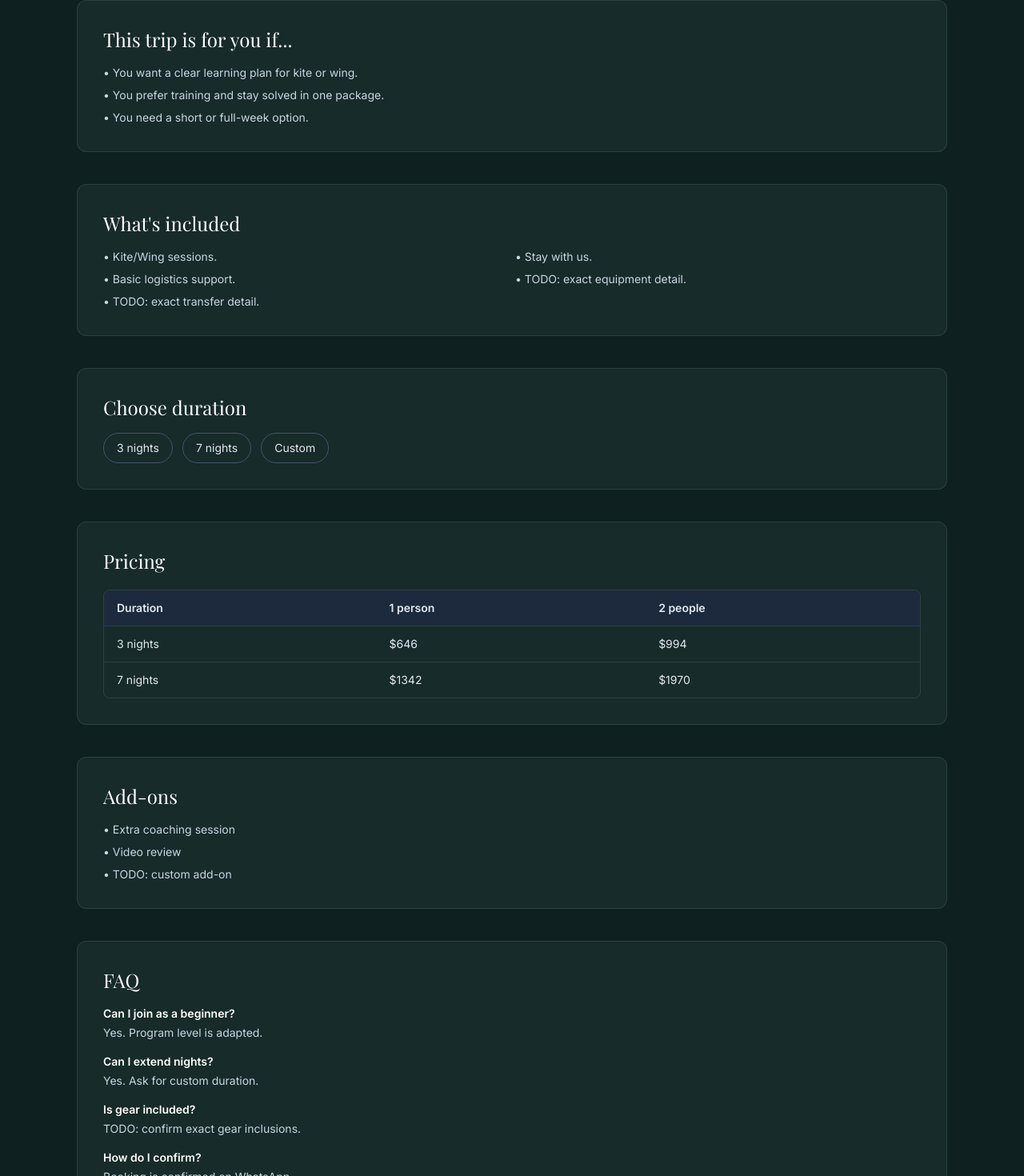
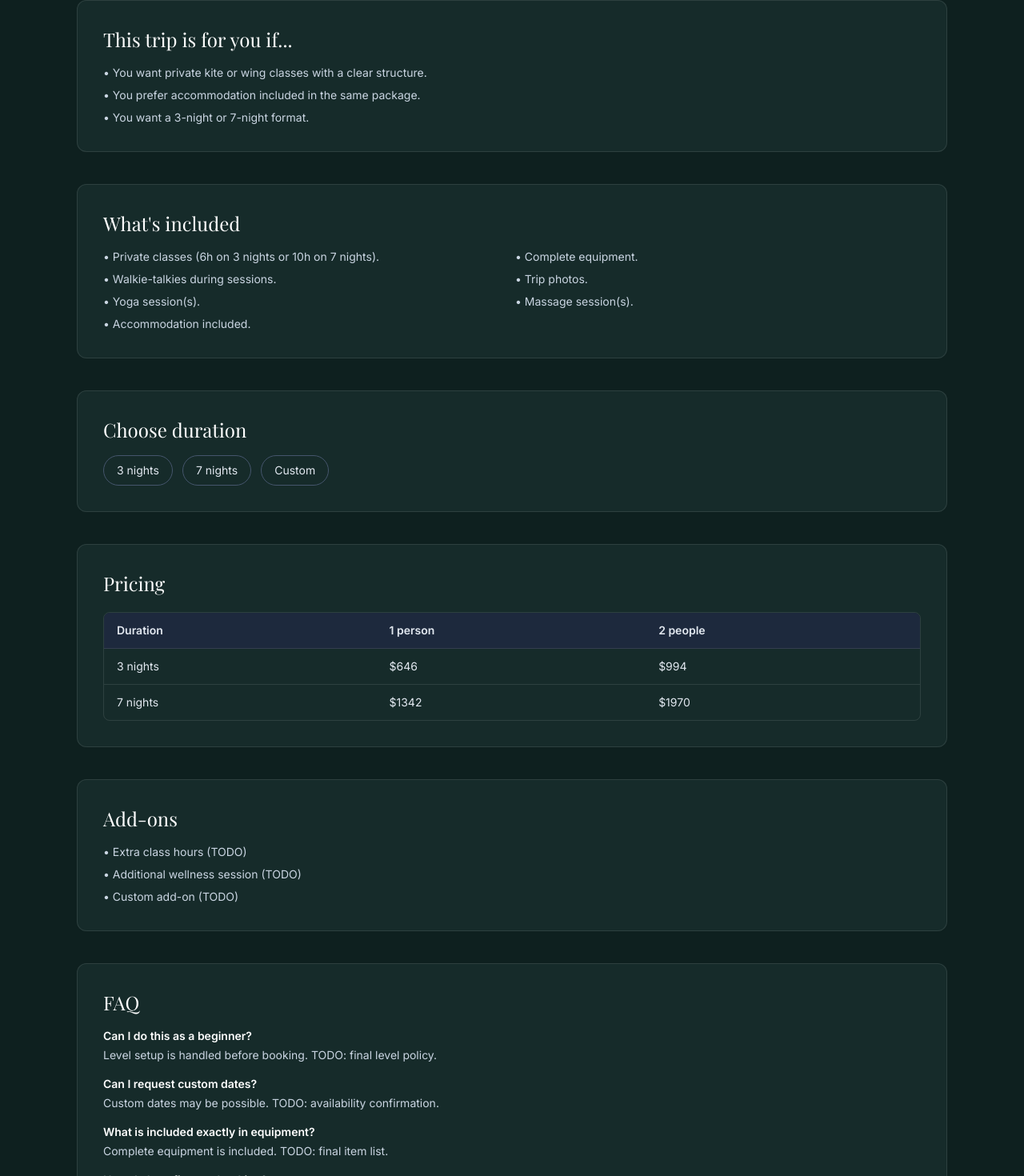
Before and after one commit to mancorakitesurf/mancorakiteclub, a React (Vite) app in the folder client/: page /trips/first-fly in a window 1280 px wide. Shown: the part 576-2046 px from the top of the page at 80% size. Built offline with nearby package versions, Linux system fonts and the light colour scheme; a web font is replaced by a local one.

Commit message:
Añadir framer-motion como dependencia y actualizar mensajes de WhatsApp en las páginas de viajes y contacto. Eliminar componente FloatingWhatsApp y refactorizar la lógica de WhatsApp en un nuevo archivo de utilidades.

```diff
--- a/client/package.json
+++ b/client/package.json
@@ -10,6 +10,7 @@
     "preview": "vite preview"
   },
   "dependencies": {
+    "framer-motion": "^12.34.3",
     "react": "^19.2.0",
     "react-dom": "^19.2.0",
     "react-icons": "^5.5.0",
--- a/client/src/content/trips.js
+++ b/client/src/content/trips.js
@@ -9,30 +9,33 @@ export const trips = [
     summary: 'Entry package focused on progression with stay included.',
     heroImage,
     heroAlt: 'First Fly trip',
-    whatsappMessage: 'Hi, I want to book FIRST FLY.',
+    whatsappMessage:
+      'Hi! I’m interested in the FIRST FLY trip (with accommodation).\nDates: ...\nDuration: 3 or 7 nights (or Custom)\nPeople: 1 or 2\nLevel: ...\nMy name is ...',
     forYouIf: [
-      'You want a clear learning plan for kite or wing.',
-      'You prefer training and stay solved in one package.',
-      'You need a short or full-week option.',
+      'You want private kite or wing classes with a clear structure.',
+      'You prefer accommodation included in the same package.',
+      'You want a 3-night or 7-night format.',
     ],
     includes: [
-      'Kite/Wing sessions.',
-      'Stay with us.',
-      'Basic logistics support.',
-      'TODO: exact equipment detail.',
-      'TODO: exact transfer detail.',
+      'Private classes (6h on 3 nights or 10h on 7 nights).',
+      'Complete equipment.',
+      'Walkie-talkies during sessions.',
+      'Trip photos.',
+      'Yoga session(s).',
+      'Massage session(s).',
+      'Accommodation included.',
     ],
     durations: ['3 nights', '7 nights', 'Custom'],
     pricing: {
       onePerson: { threeNights: 646, sevenNights: 1342 },
       twoPeople: { threeNights: 994, sevenNights: 1970 },
     },
-    addOns: ['Extra coaching session', 'Video review', 'TODO: custom add-on'],
+    addOns: ['Extra class hours (TODO)', 'Additional wellness session (TODO)', 'Custom add-on (TODO)'],
     faq: [
-      { question: 'Can I join as a beginner?', answer: 'Yes. Program level is adapted.' },
-      { question: 'Can I extend nights?', answer: 'Yes. Ask for custom duration.' },
-      { question: 'Is gear included?', answer: 'TODO: confirm exact gear inclusions.' },
-      { question: 'How do I confirm?', answer: 'Booking is confirmed on WhatsApp.' },
+      { question: 'Can I do this as a beginner?', answer: 'Level setup is handled before booking. TODO: final level policy.' },
+      { question: 'Can I request custom dates?', answer: 'Custom dates may be possible. TODO: availability confirmation.' },
+      { question: 'What is included exactly in equipment?', answer: 'Complete equipment is included. TODO: final item list.' },
+      { question: 'How do I confirm my booking?', answer: 'Booking is handled via WhatsApp. TODO: deposit/payment steps.' },
     ],
   },
   {
@@ -43,30 +46,33 @@ export const trips = [
     summary: 'Surf and kite mix with accommodation included.',
     heroImage,
     heroAlt: 'Olas y Viento trip',
-    whatsappMessage: 'Hi, I want to book OLAS & VIENTO.',
+    whatsappMessage:
+      'Hi! I’m interested in the OLAS & VIENTO trip (with accommodation).\nDates: ...\nDuration: 3 or 7 nights (or Custom)\nPeople: 1 or 2\nLevel: ...\nMy name is ...',
     forYouIf: [
-      'You want to combine surf and kite in one trip.',
-      'You want a balanced schedule on and off water.',
-      'You need a package with stay included.',
+      'You want to combine surf classes and kite progression.',
+      'You prefer one package with stay included.',
+      'You want a short or full-week training format.',
     ],
     includes: [
-      'Surf sessions.',
-      'Kite sessions.',
-      'Stay with us.',
-      'Basic planning support.',
-      'TODO: exact transfer detail.',
+      '2 surf classes + kite classes (6h on 3 nights).',
+      '10h kite classes + surf trip (7 nights).',
+      'Equipment and water assistance.',
+      'Trip photos.',
+      'Yoga session(s).',
+      'Massage session(s).',
+      'Accommodation included.',
     ],
     durations: ['3 nights', '7 nights', 'Custom'],
     pricing: {
       onePerson: { threeNights: 718, sevenNights: 1342 },
       twoPeople: { threeNights: 1094, sevenNights: 1970 },
     },
-    addOns: ['Extra surf class', 'Extra kite class', 'TODO: custom add-on'],
+    addOns: ['Extra surf class (TODO)', 'Extra kite class (TODO)', 'Custom add-on (TODO)'],
     faq: [
-      { question: 'Can I focus more on surf?', answer: 'Yes. Program can be adjusted.' },
-      { question: 'Can I focus more on kite?', answer: 'Yes. Program can be adjusted.' },
-      { question: 'Are boards included?', answer: 'TODO: confirm exact equipment inclusions.' },
-      { question: 'How do I confirm?', answer: 'Booking is confirmed on WhatsApp.' },
+      { question: 'Can I prioritize surf or kite?', answer: 'Program focus can be reviewed. TODO: final adjustment policy.' },
+      { question: 'Do 3-night and 7-night packages differ?', answer: 'Yes, training volume differs. TODO: final schedule detail.' },
+      { question: 'What equipment is included?', answer: 'Equipment is included. TODO: exact equipment breakdown.' },
+      { question: 'How do I confirm my booking?', answer: 'Booking is handled via WhatsApp. TODO: deposit/payment steps.' },
     ],
   },
   {
@@ -77,30 +83,32 @@ export const trips = [
     summary: 'Surf-first package with accommodation included.',
     heroImage,
     heroAlt: 'Solo Surf trip',
-    whatsappMessage: 'Hi, I want to book SOLO SURF.',
+    whatsappMessage:
+      'Hi! I’m interested in the SOLO SURF trip (with accommodation).\nDates: ...\nDuration: 3 or 7 nights (or Custom)\nPeople: 1 or 2\nLevel: ...\nMy name is ...',
     forYouIf: [
-      'You want a surf-only focused trip.',
-      'You prefer a simple stay + surf structure.',
-      'You want flexible duration options.',
+      'You want a surf-focused trip with coaching.',
+      'You prefer stay included in the same package.',
+      'You want a 3-night or 7-night progression track.',
     ],
     includes: [
-      'Surf sessions.',
-      'Stay with us.',
-      'Basic schedule support.',
-      'TODO: exact board detail.',
-      'TODO: exact transfer detail.',
+      '3 nights: 3 surf classes (1.5h) + 1 surf trip.',
+      '7 nights: 5 classes + 2 surf trips + 1 free coached session.',
+      'Daily photos + final gallery.',
+      'Video analysis.',
+      'Yoga session(s).',
+      'Accommodation included.',
     ],
     durations: ['3 nights', '7 nights', 'Custom'],
     pricing: {
       onePerson: { threeNights: 300, sevenNights: 900 },
       twoPeople: { threeNights: 480, sevenNights: 1368 },
     },
-    addOns: ['Extra surf session', 'Photo pack', 'TODO: custom add-on'],
+    addOns: ['Extra surf session (TODO)', 'Additional media pack (TODO)', 'Custom add-on (TODO)'],
     faq: [
-      { question: 'Is this only surf?', answer: 'Yes. This package is surf focused.' },
-      { question: 'Can I extend nights?', answer: 'Yes. Ask for custom duration.' },
-      { question: 'Is board rental included?', answer: 'TODO: confirm exact inclusions.' },
-      { question: 'How do I confirm?', answer: 'Booking is confirmed on WhatsApp.' },
+      { question: 'Is this package surf-only?', answer: 'Yes, this format is surf focused.' },
+      { question: 'What changes between 3 and 7 nights?', answer: 'Class/trip volume changes by duration. TODO: final day-by-day plan.' },
+      { question: 'Are photos and video included?', answer: 'Photos and video analysis are included as listed.' },
+      { question: 'How do I confirm my booking?', answer: 'Booking is handled via WhatsApp. TODO: deposit/payment steps.' },
     ],
   },
   {
@@ -111,30 +119,34 @@ export const trips = [
     summary: 'Safari-style kite/wing package with stay included.',
     heroImage,
     heroAlt: 'Ride the Coast trip',
-    whatsappMessage: 'Hi, I want to book RIDE THE COAST.',
+    whatsappMessage:
+      'Hi! I’m interested in the RIDE THE COAST trip (with accommodation).\nDates: ...\nDuration: 3 or 7 nights (or Custom)\nPeople: 1 or 2\nLevel: ...\nMy name is ...',
     forYouIf: [
-      'You want to ride multiple spots along the coast.',
-      'You prefer a dynamic kite/wing schedule.',
-      'You want stay included in the same plan.',
+      'You want a safari format across coastal spots.',
+      'You ride kite or wing and want guided sessions.',
+      'You prefer accommodation included in one package.',
     ],
     includes: [
-      'Kite/Wing safari sessions.',
-      'Stay with us.',
-      'Basic route support.',
-      'TODO: exact transport detail.',
-      'TODO: exact equipment detail.',
+      '3 or 6 safari sessions (based on duration).',
+      'Transport and on-route assistance.',
+      'Snacks during safari days.',
+      'Trip photos.',
+      'Drone photos on 7-night format.',
+      'Yoga session(s).',
+      'Massage session(s).',
+      'Accommodation included.',
     ],
     durations: ['3 nights', '7 nights', 'Custom'],
     pricing: {
       onePerson: { threeNights: 406, sevenNights: 1050 },
       twoPeople: { threeNights: 726, sevenNights: 1778 },
     },
-    addOns: ['Extra safari day', 'Video coaching', 'TODO: custom add-on'],
+    addOns: ['Extra safari day (TODO)', 'Additional support service (TODO)', 'Custom add-on (TODO)'],
     faq: [
-      { question: 'Is this for intermediates?', answer: 'Recommended for confident riders.' },
-      { question: 'Are spots fixed?', answer: 'Spots depend on daily conditions.' },
-      { question: 'Is transport included?', answer: 'TODO: confirm exact transport inclusions.' },
-      { question: 'How do I confirm?', answer: 'Booking is confirmed on WhatsApp.' },
+      { question: 'Are safari spots always the same?', answer: 'Spot selection depends on daily conditions.' },
+      { question: 'How many safari days are included?', answer: '3 or 6 safaris depending on package duration.' },
+      { question: 'Is transport included?', answer: 'Transport is included. TODO: exact pickup/drop flow.' },
+      { question: 'How do I confirm my booking?', answer: 'Booking is handled via WhatsApp. TODO: deposit/payment steps.' },
     ],
   },
 ]
--- /dev/null
+++ b/client/src/lib/whatsapp.js
@@ -0,0 +1,26 @@
+export const WHATSAPP_NUMBER = '51996557689'
+
+export function buildWhatsAppUrl(message = '') {
+  const encodedMessage = encodeURIComponent(message ?? '')
+  return `https://api.whatsapp.com/send/?phone=${WHATSAPP_NUMBER}&text=${encodedMessage}&type=phone_number&app_absent=0`
+}
+
+export function defaultInquiryMessage(context) {
+  if (!context) return 'Hi! I need information.'
+
+  if (typeof context === 'string') {
+    return `Hi! I need information. Page: ${context}.`
+  }
+
+  const allowedFields = ['tripName', 'page', 'duration', 'guests', 'dates', 'level']
+  const parts = allowedFields
+    .filter((field) => Object.prototype.hasOwnProperty.call(context, field))
+    .map((field) => {
+      const value = context[field]
+      if (value === undefined || value === null || value === '') return `${field}: ...`
+      return `${field}: ${value}`
+    })
+
+  if (parts.length === 0) return 'Hi! I need information.'
+  return `Hi! I need information. ${parts.join(' | ')}`
+}
--- a/client/src/pages/ContactPage.jsx
+++ b/client/src/pages/ContactPage.jsx
@@ -1,5 +1,5 @@
 import StandardPage from './StandardPage.jsx'
-import { WHATSAPP_LINK } from '../sections/home/homeContent.js'
+import { buildWhatsAppUrl, defaultInquiryMessage } from '../lib/whatsapp.js'
 
 function ContactPage() {
   return (
@@ -9,7 +9,7 @@ function ContactPage() {
       description="Contact Máncora Kite Club for trips, classes, and stay."
       canonicalPath="/contact"
       hreflang={{ en: '/contact', es: '/esp', default: '/' }}
-      cta={{ label: 'WhatsApp', href: WHATSAPP_LINK }}
+      cta={{ label: 'WhatsApp', href: buildWhatsAppUrl(defaultInquiryMessage('your trip')) }}
     />
   )
 }
--- a/client/src/sections/home/homeContent.js
+++ b/client/src/sections/home/homeContent.js
@@ -1,6 +1,7 @@
 import heroImage from '../../assets/imagenes-home/posicion5.jpg'
+import { buildWhatsAppUrl, defaultInquiryMessage } from '../../lib/whatsapp.js'
 
-export const WHATSAPP_LINK = '#'
+export const WHATSAPP_LINK = buildWhatsAppUrl(defaultInquiryMessage())
 export const HERO_IMAGE = heroImage
 
 export const TRIPS = [
```
Also changed, not shown: client/src/components/FloatingWhatsApp.jsx (renamed from client/src/components/FloatingWhatsApp.tsx, +3 -11 lines), client/src/pages/StayPage.jsx (+112 -3 lines), client/src/pages/TripsPage.jsx (+2 -8 lines), client/src/pages/trips/TripDetailPage.jsx (+2 -8 lines), client/src/sections/home/Hero.jsx (+5 -2 lines), 1 other file (tests, documents, lock files or other folders).
